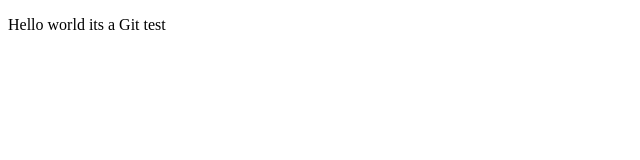
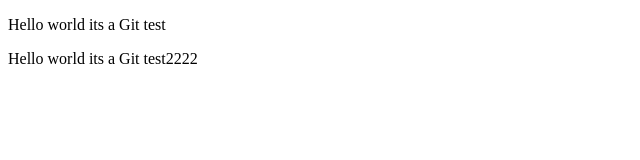
Before and after one commit to JonikStyleProd/test, a plain HTML site: page index.html in a window 1280 px wide. Shown: the whole page, without its empty margins (0-640 px from the left). Drawn offline with Linux system fonts and the light colour scheme.

Commit message:
second commit

```diff
--- a/index.html
+++ b/index.html
@@ -8,6 +8,7 @@
 </head>
 <body>
     <p>Hello world its a Git test</p>
+    <p>Hello world its a Git test2222</p>
 
     <script src="script.js"></script>
     <!--
```
